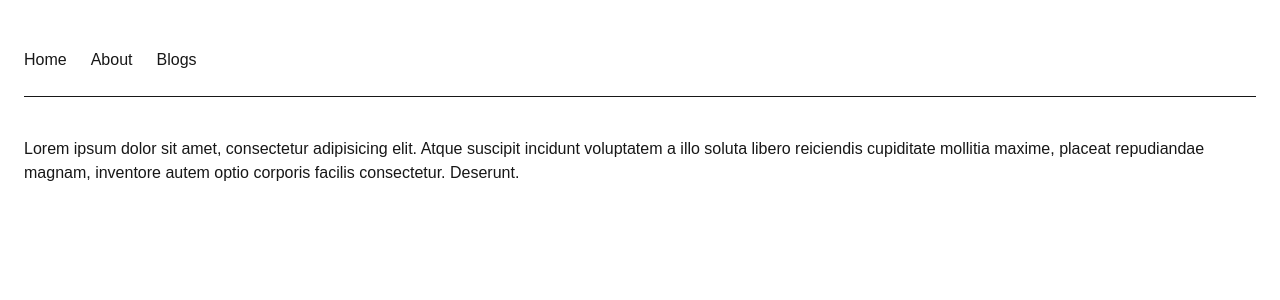
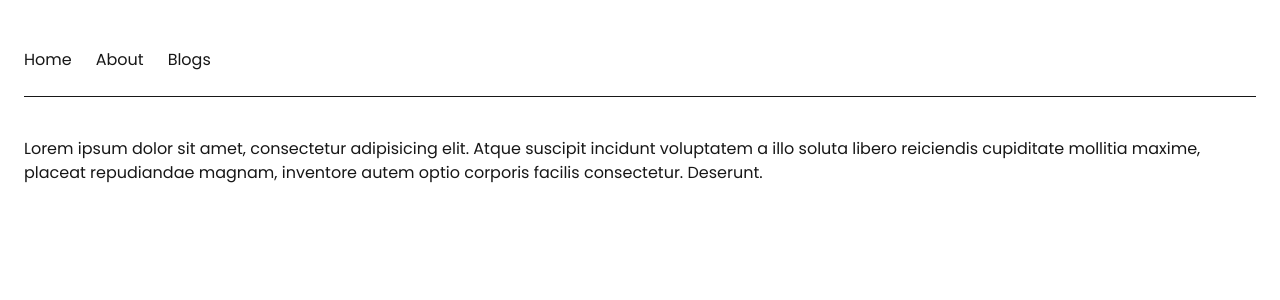
Before and after one commit to Shuvr09/learn-next-js, a Next.js app: page / in a window 1280 px wide. Shown: the top 300 px of the page. Built offline with nearby package versions, Linux system fonts and the light colour scheme.

Commit message:
font optimization

```diff
--- a/app/layout.js
+++ b/app/layout.js
@@ -1,6 +1,7 @@
 import { Geist, Geist_Mono } from "next/font/google";
 import "./globals.css";
 import Link from "next/link";
+import { Poppins } from "next/font/google";
 
 const geistSans = Geist({
   variable: "--font-geist-sans",
@@ -17,11 +18,17 @@
   description: "Generated by create next app",
 };
 
+const poppins = Poppins({
+  weight: ["100", "200", "300", "400", "500", "600", "700", "800", "900"],
+  subsets: ["latin"],
+  variable: "--font-poppins",
+});
+
 export default function RootLayout({ children }) {
   return (
     <html lang="en" className="p-6">
       <body
-        className={`${geistSans.variable} ${geistMono.variable} antialiased`}
+        className={`${poppins.className} ${geistMono.variable} antialiased`}
       >
         <nav className="mt-6 mb-6">
           <ul className="flex gap-6">
```
